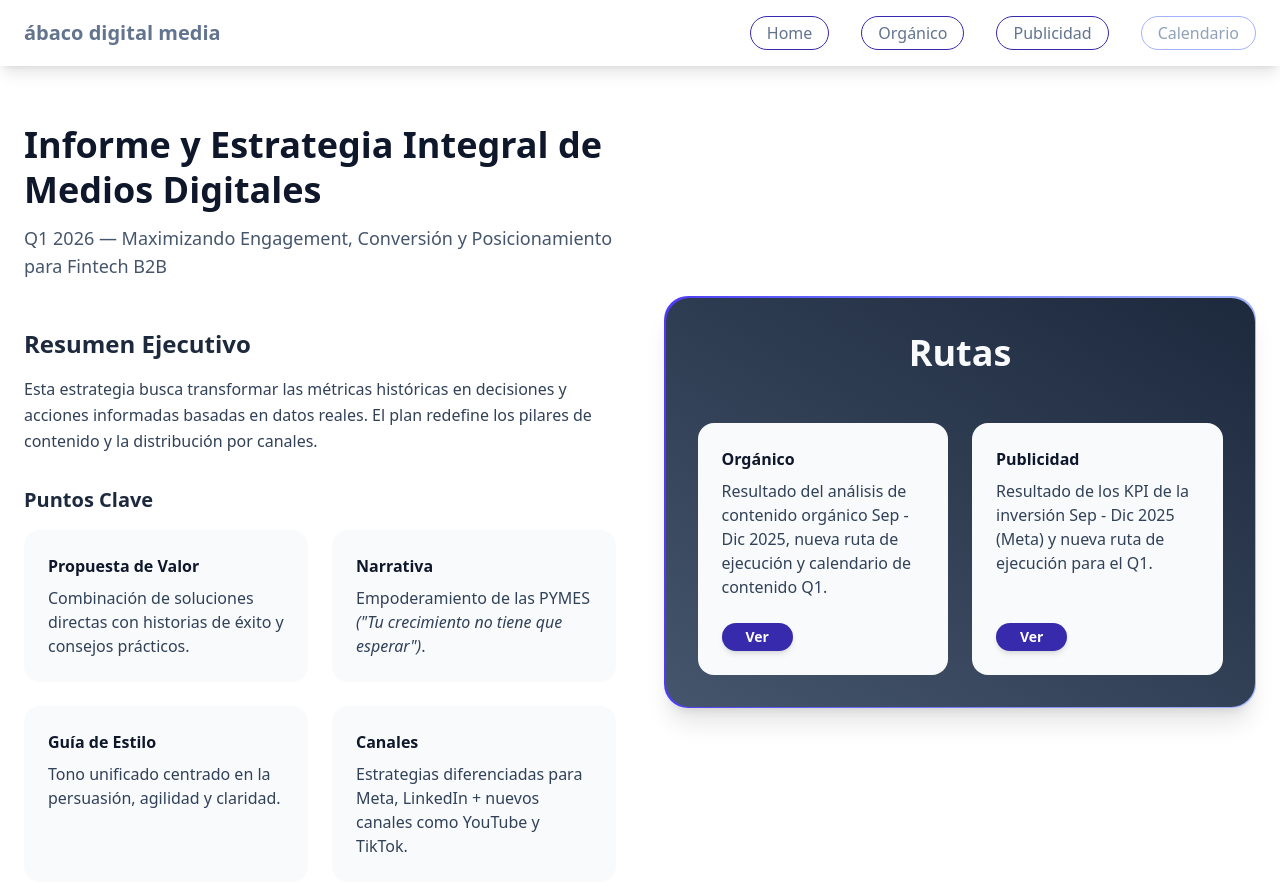
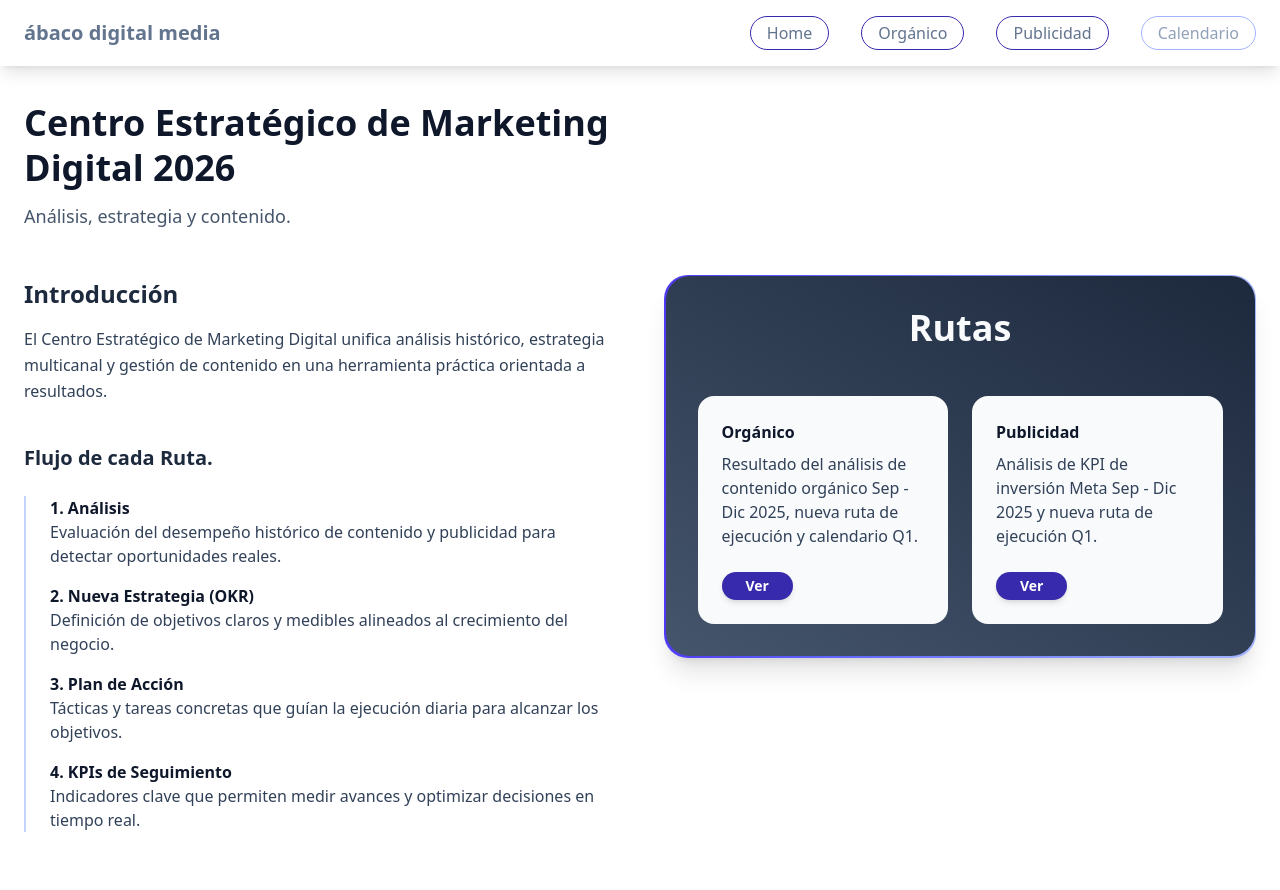
Before and after one commit to judsther/abaco-strategy, a React (Vite) app: page /intro in a window 1280 px wide. Shown: the top 890 px of the page. After the commit the page ends 866 px from the top, so only its background shows below. Built offline with nearby package versions, Linux system fonts and the light colour scheme.

Commit message:
flujo actualizado

```diff
--- a/src/pages/Intro.jsx
+++ b/src/pages/Intro.jsx
@@ -1,85 +1,82 @@
 import PrimaryButton from "../components/PrimaryButton";
-
 
 export default function Intro() {
   return (
-    <div className="max-w-7xl mx-auto py-14 px-6">
-      <div className="grid lg:grid-cols-2 gap-12">
+    <div className="min-h-screen flex items-center">
+      <div className="max-w-7xl mx-auto px-6 w-full">
+        <div className="grid lg:grid-cols-2 gap-12 items-center">
           {/* =================== COLUMNA IZQUIERDA =================== */}
           <div>
             {/* Header */}
             <div className="mb-12">
               <h1 className="text-4xl font-semibold text-slate-900 leading-tight">
-              Informe y Estrategia Integral de Medios Digitales
+                Centro Estratégico de Marketing Digital 2026
               </h1>
               <p className="mt-3 text-lg text-slate-600">
-              Q1 2026 — Maximizando Engagement, Conversión y Posicionamiento
-              para Fintech B2B
+                Análisis, estrategia y contenido.
               </p>
             </div>
 
             {/* Card Principal */}
-          <div className=" space-y-8">
+            <div className="space-y-10">
               <section>
                 <h2 className="text-2xl font-bold text-slate-800 mb-4">
-                Resumen Ejecutivo
+                  Introducción
                 </h2>
                 <p className="text-slate-700 leading-relaxed">
-                Esta estrategia busca transformar las métricas históricas en
-                decisiones y acciones informadas basadas en datos reales. El
-                plan redefine los pilares de contenido y la distribución por
-                canales.
+                  El Centro Estratégico de Marketing Digital unifica análisis
+                  histórico, estrategia multicanal y gestión de contenido en una
+                  herramienta práctica orientada a resultados.
                 </p>
               </section>
 
-            {/* Puntos Clave */}
+              {/* Flujo Estratégico */}
               <section>
-              <h3 className="text-xl font-semibold text-slate-800 mb-4">
-                Puntos Clave
+                <h3 className="text-xl font-semibold text-slate-800 mb-6">
+                  Flujo de cada Ruta.
                 </h3>
 
-              <div className="grid md:grid-cols-2 gap-6">
-                <div className="bg-slate-50 rounded-2xl p-6">
-                  <h4 className="font-semibold text-slate-900 mb-2">
-                    Propuesta de Valor
+                <ul className="space-y-4 border-l-2 border-indigo-200 pl-6">
+                  <li>
+                    <h4 className="font-semibold text-slate-900">
+                      1. Análisis
                     </h4>
                     <p className="text-slate-700">
-                    Combinación de soluciones directas con historias de éxito y
-                    consejos prácticos.
+                      Evaluación del desempeño histórico de contenido y
+                      publicidad para detectar oportunidades reales.
                     </p>
-                </div>
+                  </li>
 
-                <div className="bg-slate-50 rounded-2xl p-6">
-                  <h4 className="font-semibold text-slate-900 mb-2">
-                    Narrativa
+                  <li>
+                    <h4 className="font-semibold text-slate-900">
+                      2. Nueva Estrategia (OKR)
                     </h4>
                     <p className="text-slate-700">
-                    Empoderamiento de las PYMES{" "}
-                    <span className="italic">
-                      ("Tu crecimiento no tiene que esperar")
-                    </span>
-                    .
+                      Definición de objetivos claros y medibles alineados al
+                      crecimiento del negocio.
                     </p>
-                </div>
+                  </li>
 
-                <div className="bg-slate-50 rounded-2xl p-6">
-                  <h4 className="font-semibold text-slate-900 mb-2">
-                    Guía de Estilo
+                  <li>
+                    <h4 className="font-semibold text-slate-900">
+                      3. Plan de Acción
                     </h4>
                     <p className="text-slate-700">
-                    Tono unificado centrado en la persuasión, agilidad y
-                    claridad.
+                      Tácticas y tareas concretas que guían la ejecución diaria
+                      para alcanzar los objetivos.
                     </p>
-                </div>
+                  </li>
 
-                <div className="bg-slate-50 rounded-2xl p-6">
-                  <h4 className="font-semibold text-slate-900 mb-2">Canales</h4>
+                  <li>
+                    <h4 className="font-semibold text-slate-900">
+                      4. KPIs de Seguimiento
+                    </h4>
                     <p className="text-slate-700">
-                    Estrategias diferenciadas para Meta, LinkedIn + nuevos
-                    canales como YouTube y TikTok.
+                      Indicadores clave que permiten medir avances y optimizar
+                      decisiones en tiempo real.
                     </p>
-                </div>
-              </div>
+                  </li>
+                </ul>
               </section>
             </div>
           </div>
@@ -88,7 +85,7 @@ export default function Intro() {
           <div className="flex items-center">
             <div className="w-full bg-linear-to-r from-indigo-600 to-indigo-300 rounded-3xl shadow-xl p-[1.5px]">
               <section className="bg-linear-30 from-slate-600 to-slate-800 p-8 rounded-3xl">
-              <h1 className=" text-center text-4xl font-semibold text-slate-50 leading-tight mb-12">
+                <h1 className="text-center text-4xl font-semibold text-slate-50 mb-12">
                   Rutas
                 </h1>
 
@@ -100,12 +97,11 @@ export default function Intro() {
                       </h4>
                       <p className="text-slate-700">
                         Resultado del análisis de contenido orgánico Sep - Dic
-                      2025, nueva ruta de ejecución y calendario de contenido
-                      Q1.
+                        2025, nueva ruta de ejecución y calendario Q1.
                       </p>
                     </div>
                     <div className="mt-6">
-                    <PrimaryButton to={"/organic-analisis"} texto={"Ver"} />
+                      <PrimaryButton to="/organic-analisis" texto="Ver" />
                     </div>
                   </div>
 
@@ -115,12 +111,12 @@ export default function Intro() {
                         Publicidad
                       </h4>
                       <p className="text-slate-700">
-                      Resultado de los KPI de la inversión Sep - Dic 2025 (Meta)
-                      y nueva ruta de ejecución para el Q1.
+                        Análisis de KPI de inversión Meta Sep - Dic 2025 y nueva
+                        ruta de ejecución Q1.
                       </p>
                     </div>
                     <div className="mt-6">
-                    <PrimaryButton to={"/ads-report"} texto={"Ver"} />
+                      <PrimaryButton to="/ads-report" texto="Ver" />
                     </div>
                   </div>
                 </div>
@@ -129,5 +125,6 @@ export default function Intro() {
           </div>
         </div>
       </div>
+    </div>
   );
 }
--- /dev/null
+++ b/src/pages/ads/AdsNavigationBtns.jsx
@@ -0,0 +1,26 @@
+import { Link } from "react-router-dom";
+import PrimaryButton from "../../components/PrimaryButton";
+
+
+export default function AdsNavigationBtns() {
+  return (
+    <div>
+      <div className="flex flex-wrap gap-3">
+        {[
+          { to: "/ads-report", label: "Análisis" },
+          { to: "/ads-strategy", label: "Estrategia (OKR)" },
+          { to: "/ads-tactics", label: "Plan de Acción" },
+        ].map((item) => (
+          <Link
+            key={item.to}
+            to={item.to}
+            className="bg-white text-slate-700 px-5 py-2 border border-indigo-500 rounded-3xl shadow hover:bg-indigo-700 transition"
+          >
+            {item.label}
+          </Link>
+        ))}
+        <PrimaryButton to={"/ads-kpis"} texto={"KPIs"} />
+      </div>
+    </div>
+  );
+}
--- a/src/pages/ads/AdsReport.jsx
+++ b/src/pages/ads/AdsReport.jsx
@@ -1,27 +1,14 @@
-import { Link, Outlet } from "react-router-dom";
+import { Outlet } from "react-router-dom";
 import ROICalculatorView from "./components/ROICalculatorView";
-import PrimaryButton from "../../components/PrimaryButton";
+import AdsNavigationBtns from "./AdsNavigationBtns";
 
 export default function AdsReport() {
   return (
     <div className="max-w-7xl mx-auto px-6 py-12 space-y-10">
       {/* Navigation */}
-      <div className="flex flex-wrap gap-3">
-        {[
-          { to: "/ads-report", label: "Reporte" },
-          { to: "/ads-strategy", label: "Estrategia" },
-          { to: "/ads-tactics", label: "Tácticas" },
-        ].map((item) => (
-          <Link
-            key={item.to}
-            to={item.to}
-            className="bg-white text-slate-700 px-5 py-2 border border-indigo-500 rounded-3xl shadow hover:bg-indigo-700 transition"
-          >
-            {item.label}
-          </Link>
-        ))}
-        <PrimaryButton to={"/ads-kpis"} texto={"KPIs"} />
-      </div>
+
+<AdsNavigationBtns/>
+
       <header className="space-y-3">
         <h1 className="text-4xl font-semibold text-slate-900">
           Reporte de Rendimiento y Leads Reales
@@ -36,9 +23,11 @@ export default function AdsReport() {
       {/* ACTIVOS PUBLICITARIOS */}
       <div className="bg-white border rounded-xl shadow p-8 space-y-6">
         <h3 className="text-2xl font-bold text-slate-900">
-          Análisis Profundo de Activos Publicitarios (Top Performers)
+          Análisis de Activos Publicitarios (Leads según Meta)
         </h3>
-
+        <h4 className="text-xl font-bold text-slate-700">
+          Click en el CTA - WhatsApp
+        </h4>
         <div className="overflow-x-auto">
           <table className="min-w-full border rounded-lg overflow-hidden">
             <thead className="bg-slate-100 text-slate-600">
--- a/src/pages/ads/AdsStrategy.jsx
+++ b/src/pages/ads/AdsStrategy.jsx
@@ -1,26 +1,11 @@
-import { Link } from "react-router-dom";
-import PrimaryButton from "../../components/PrimaryButton";
+
+import AdsNavigationBtns from "./AdsNavigationBtns";
 
 export default function AdsStrategy() {
   return (
     <section className="max-w-7xl mx-auto px-6 py-12 space-y-12">
     {/* Navigation */}
-          <div className="flex flex-wrap gap-3">
-            {[
-              { to: "/ads-report", label: "Reporte" },
-              { to: "/ads-strategy", label: "Estrategia" },
-              { to: "/ads-tactics", label: "Tácticas" },
-            ].map((item) => (
-              <Link
-                key={item.to}
-                to={item.to}
-                className="bg-white text-slate-700 px-5 py-2 border border-indigo-500 rounded-3xl shadow hover:bg-indigo-700 transition"
-              >
-                {item.label}
-              </Link>
-            ))}
-            <PrimaryButton to={"/ads-kpis"} texto={"KPIs"} />
-          </div>
+         <AdsNavigationBtns/>
 
       <div className="min-h-screen from-black via-zinc-900 to-black">
         {/* Header */}
--- a/src/pages/ads/AdsTactics.jsx
+++ b/src/pages/ads/AdsTactics.jsx
@@ -1,31 +1,16 @@
-import { Link } from "react-router-dom";
-import PrimaryButton from "../../components/PrimaryButton";
+
 import AdsNurturing from "./AdsNurturing";
 import TabButton from "../organic/components/TabButton";
 import { useState } from "react";
 import AdsMeta from "./AdsMeta";
+import AdsNavigationBtns from "./AdsNavigationBtns";
 
 export default function AdsTactics() {
     const [active, setActive] = useState("email");
   return (
     <div className="max-w-7xl mx-auto px-6 py-12 space-y-14">
       {/* Navigation */}
-      <div className="flex flex-wrap gap-3">
-        {[
-          { to: "/ads-report", label: "Reporte" },
-          { to: "/ads-strategy", label: "Estrategia" },
-          { to: "/ads-tactics", label: "Tácticas" },
-        ].map((item) => (
-          <Link
-            key={item.to}
-            to={item.to}
-            className="bg-white text-slate-700 px-5 py-2 border border-indigo-500 rounded-3xl shadow hover:bg-indigo-700 transition"
-          >
-            {item.label}
-          </Link>
-        ))}
-        <PrimaryButton to={"/ads-kpis"} texto={"KPIs"} />
-      </div>
+     <AdsNavigationBtns/>
 
 
       {/* Selector de canal */}
--- a/src/pages/ads/PaidAdsKPIsView.jsx
+++ b/src/pages/ads/PaidAdsKPIsView.jsx
@@ -1,26 +1,11 @@
-import { Link } from "react-router-dom";
-import PrimaryButton from "../../components/PrimaryButton";
+
+import AdsNavigationBtns from "./AdsNavigationBtns";
 
 export default function PaidAdsKPIsView() {
   return (
     <div className="max-w-7xl mx-auto py-12 px-6 space-y-12">
       {/* Navigation */}
-            <div className="flex flex-wrap gap-3">
-              {[
-                { to: "/ads-report", label: "Reporte" },
-                { to: "/ads-strategy", label: "Estrategia" },
-                { to: "/ads-tactics", label: "Tácticas" },
-              ].map((item) => (
-                <Link
-                  key={item.to}
-                  to={item.to}
-                  className="bg-white text-slate-700 px-5 py-2 border border-indigo-500 rounded-3xl shadow hover:bg-indigo-700 transition"
-                >
-                  {item.label}
-                </Link>
-              ))}
-              <PrimaryButton to={"/ads-kpis"} texto={"KPIs"} />
-            </div>
+            <AdsNavigationBtns/>
       {/* Header */}
       <div className="text-start space-y-3">
         <h1 className="text-3xl font-semibold text-slate-900">
```
Lines whose indentation alone changed are shown as unchanged.
